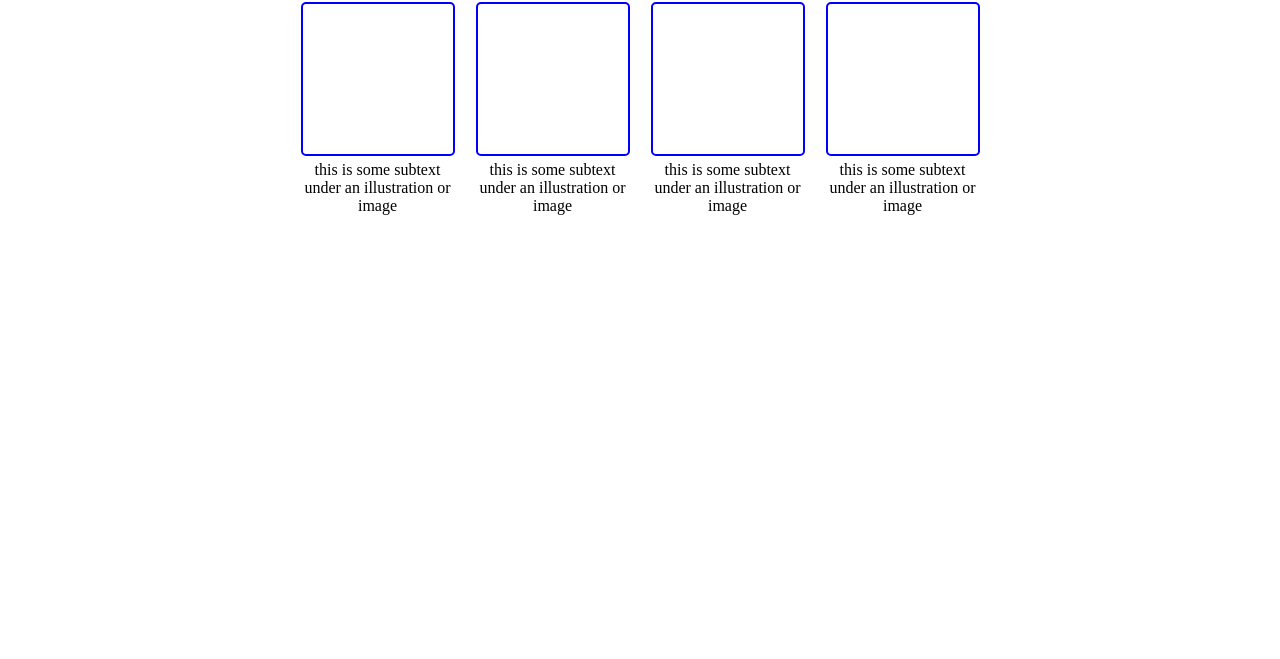
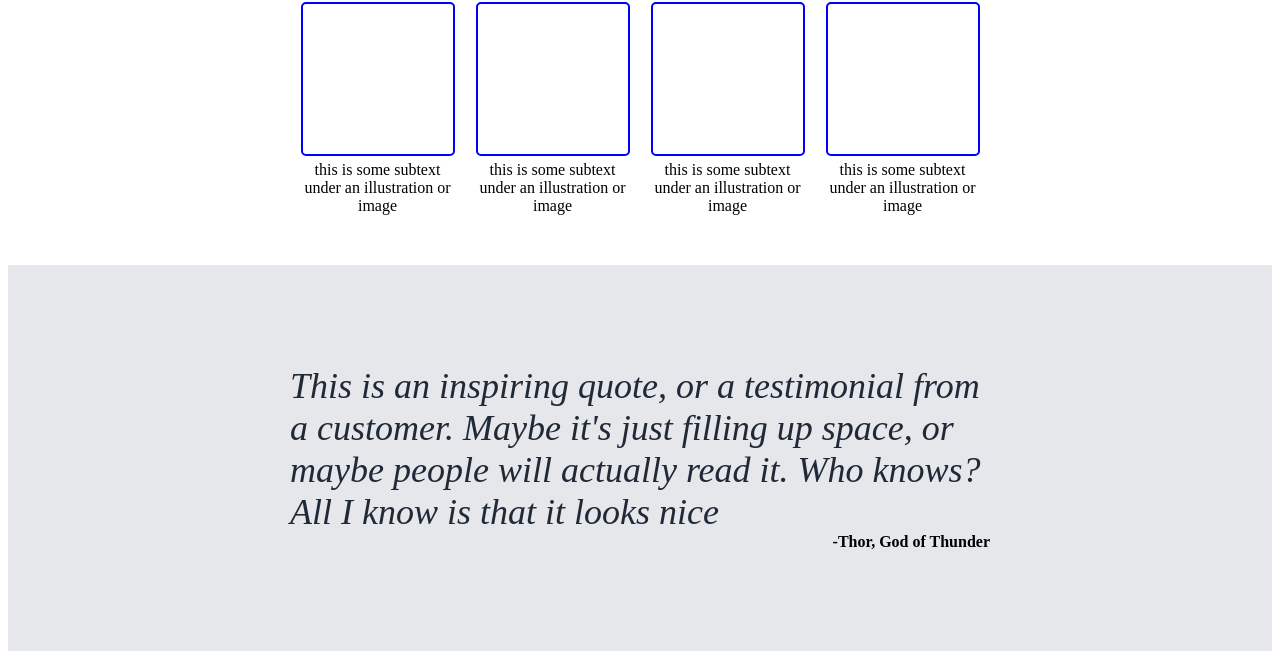
Before and after one commit to JoelSanchezM/odin-project-Landpage, a plain HTML site: page index.html in a window 1280 px wide. Shown: the part 589-1248 px from the top of the page. Before the commit the page ends 862 px from the top, so only its background shows below. Drawn offline with Linux system fonts and the light colour scheme.

Commit message:
Add third section to landing page

```diff
--- a/index.html
+++ b/index.html
@@ -49,5 +49,12 @@
                 </div>
             </div>
         </div>
+
+        <div class="third-section">
+            <div class="quote">
+                <p class="quote-text">This is an inspiring quote, or a testimonial from a customer. Maybe it's just filling up space, or maybe people will actually read it. Who knows? All I know is that it looks nice</p>
+                <p class="quote-author">-Thor, God of Thunder</p>
+            </div>
+        </div>
     </body>
 </html>
--- a/style.css
+++ b/style.css
@@ -90,3 +90,31 @@ a{
 .second-section__item-text{
     margin: 0px;
 }
+
+.third-section{
+    background: #e5e7eb;
+    padding: 100px;
+    display: flex;
+    justify-content: center;
+    align-items: center;
+}
+
+.quote{
+    width: 700px;
+}
+
+.quote-text{
+    margin: 0px;
+    padding: 0px;
+    font-size: 36px;
+    font-weight: light;
+    font-style: italic;
+    color: #1f2937;
+}
+
+.quote-author{
+    margin: 0px;
+    padding: 0px;
+    text-align: right;
+    font-weight: bold;
+}
```
